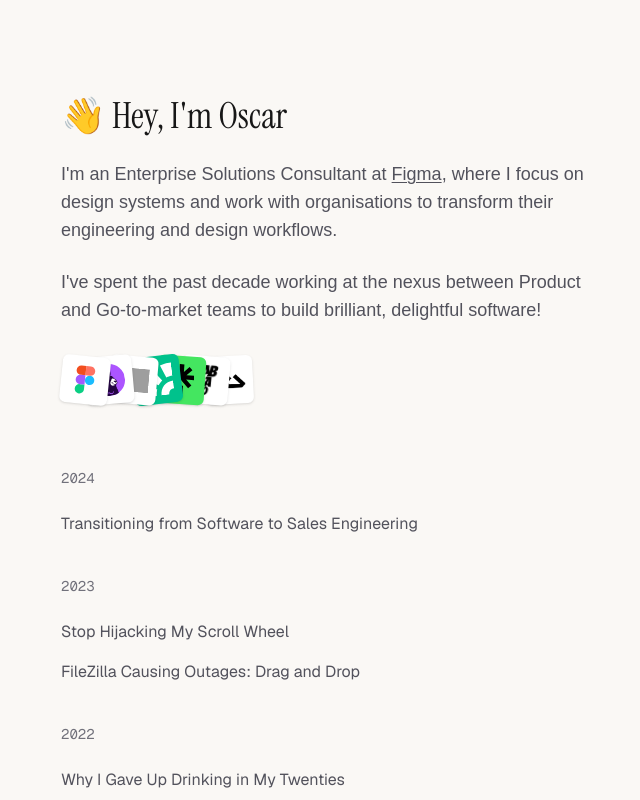
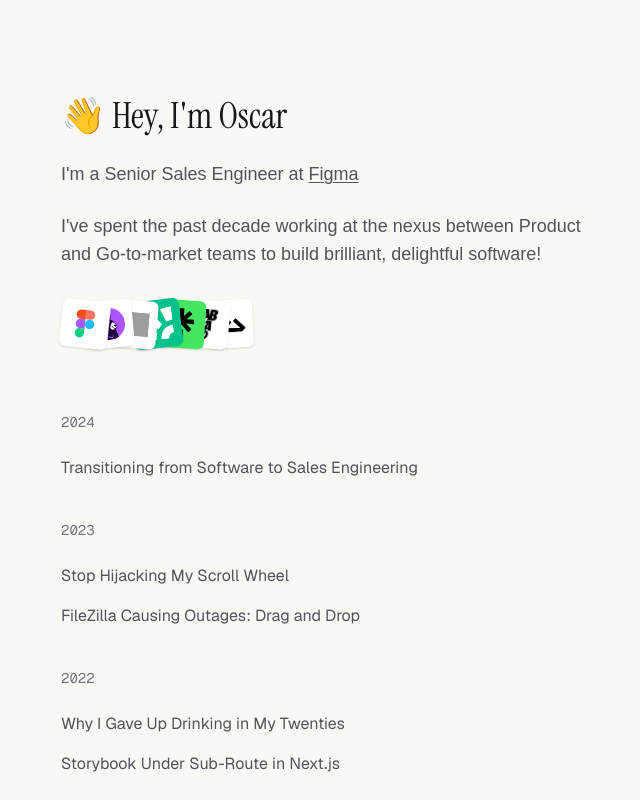
Before and after one commit to oscargws/oscarg.ws.v2, a Next.js app: page / in a window 1280 px wide. Shown: the top 800 px of the page, without its empty margins (307-947 px from the left). Built offline with nearby package versions, Linux system fonts and the light colour scheme; grey boxes are pictures that could not be loaded.

Commit message:
Update page.tsx

```diff
--- a/src/app/page.tsx
+++ b/src/app/page.tsx
@@ -4,7 +4,7 @@ import LogoCloud from "./components/LogoCloud";
 
 export const metadata = {
   title: `Oscar Watson-Smith`,
-  description: `I'm an Enterprise Solutions Consultant at Figma, where I focus on design systems and work with organisations to transform their engineering and design workflows. I've spent the past decade working at the nexus between Product and Go-to-market teams to build brilliant, delightful software! `,
+  description: `I'm a Senior Sales Engineer at Figma. I've spent the past decade working at the nexus between Product and Go-to-market teams to build brilliant, delightful software! `,
   keywords: [
     "Oscar",
     "Watson-Smith",
@@ -23,13 +23,12 @@ export default function Home() {
         <h1 className="text-4xl">{`👋 Hey, I'm Oscar`}</h1>
         <p className="text-lg text-zinc-600">
           {`
-I'm an Enterprise Solutions Consultant at `}
+I'm a Senior Sales Engineer at `}
           <a href="https://figma.com"
             className="hover:text-blue-800 underline decoration-1 underline-offset-2"
           >
             Figma
           </a>
-          {`, where I focus on design systems and work with organisations to transform their engineering and design workflows.`}
         </p>
         <p className="text-lg text-zinc-600">
           {`I've spent the past decade working at the nexus between Product and Go-to-market teams to build brilliant, delightful software!`}
```
